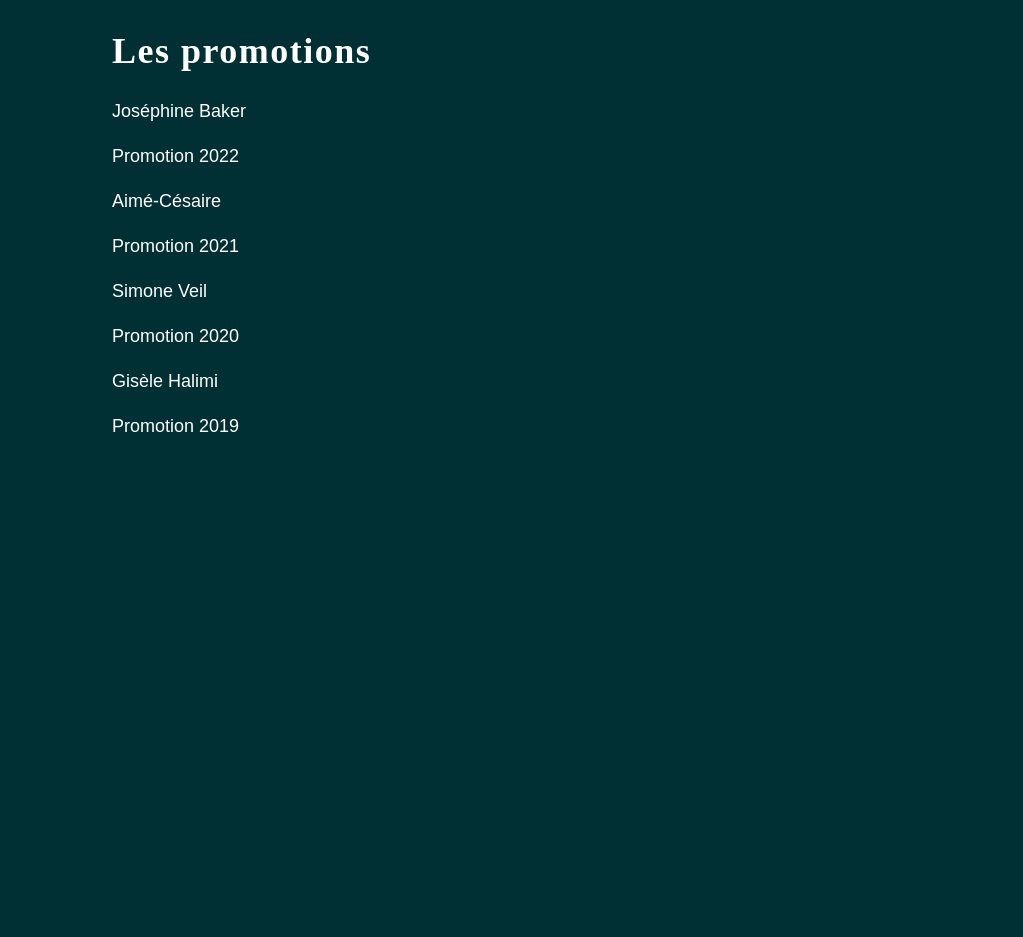
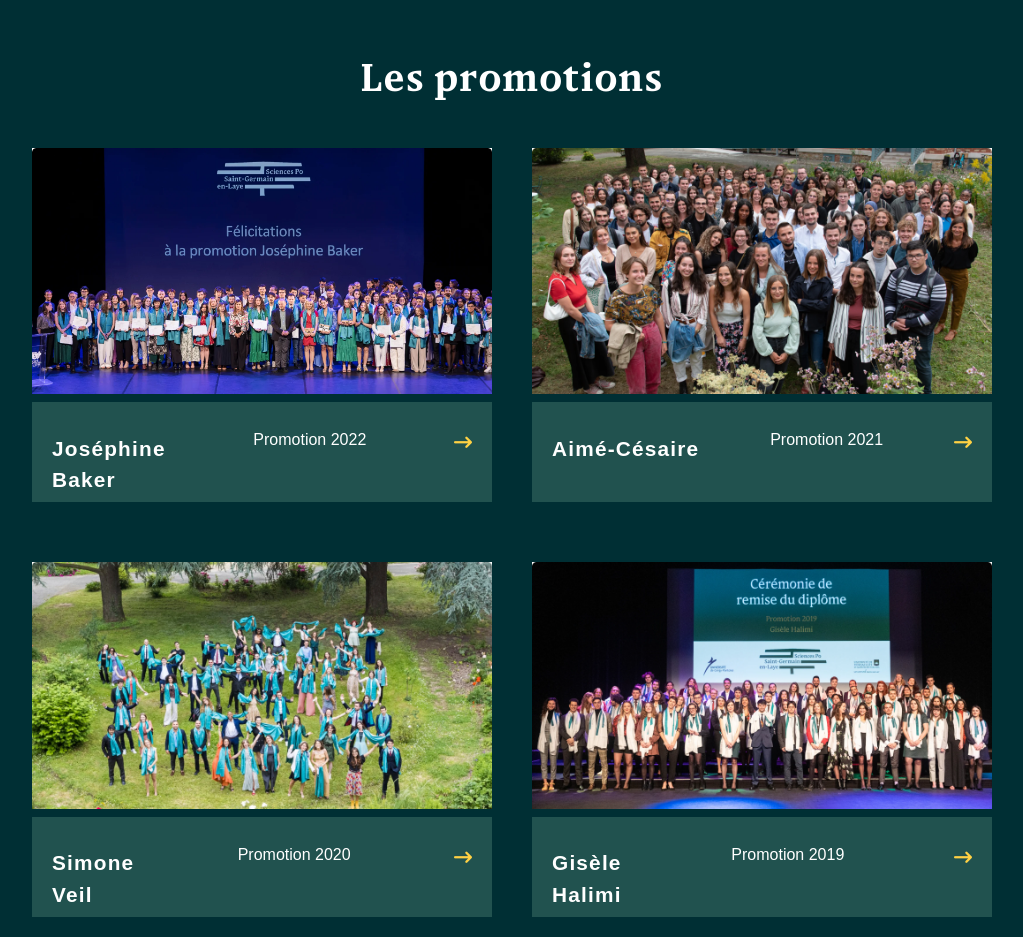
Before and after one commit to justineyg/annuaire2, a Symfony app: template templates/default/index.html.twig in a window 1280 px wide. Shown: the whole page, without its empty margins (136-1159 px from the left). Before the commit the page ends 432 px from the top, so only its background shows below. Run offline with Twig, Linux system fonts and the light colour scheme; the template is opened without the code that fills it, so the values that code supplies are empty; some libraries are stand-ins or nearby versions; some web fonts are replaced.

Commit message:
Création page d'accueil avec les promtions + ajout des photos

```diff
--- a/public/css/style.css
+++ b/public/css/style.css
@@ -1,9 +1,7 @@
-
 @font-face{
     font-family : 'Oree';
-    src : url('/..fonts/Oree-Bold.ttf') format('truetype');
-    src : url('/..fonts/Oree-Italic.ttf') format('truetype');
-    src : url('/..fonts/Oree-Regular.ttf') format('truetype');
+    src : url('/fonts/Oree-Bold.ttf') format('truetype'), url('/fonts/Oree-Italic.ttf') format('truetype'), url('/‡fonts/Oree-Regular.ttf') format('truetype');
+
 }
 
 
--- a/templates/default/index.html.twig
+++ b/templates/default/index.html.twig
@@ -4,32 +4,76 @@
 
 {% block body %}
 <style>
-    .example-wrapper { margin: 1em auto; max-width: 800px; width: 95%; font: 18px/1.5 sans-serif; }
+    h1{text-align: center}
+    .example-wrapper { margin: 3em auto; max-width: 1000px; width: 100%; font: 18px/1.5 sans-serif; }
     .example-wrapper code { background: #F5F5F5; padding: 2px 6px; }
+    .promotions{ height: 500px; display: flex; flex-wrap: wrap;}
+    .promotions>* { flex: 1 1 500px; margin-bottom: 20px; padding: 20px 20px}
+    .text_section{ background: #21524F; height: 100px; display: flex; padding: 10px 20px; justify-content: space-between;}
+    .name{ font-size: 1.3rem; letter-spacing: 1.2px; font-weight: bold;}
+    .year{ font-size: 1rem}
+    i{ color: #FFD144}
+
+
 </style>
 
 <div class="example-wrapper">
     <h1>Les promotions</h1>
 
     <div class="promotions">
+
         <div class="year_of_promotion">
-            <p>Joséphine Baker</p>
-            <p>Promotion 2022</p>
+            <img src={{asset('img/josephineBaker.webp')}} width="100%">
+            <div class="text_section">
+
+                <p class="name">Joséphine<br> Baker</p>
+                <p class="year">Promotion 2022</p>
+                <p>
+                    <a>
+                        <i class="fa-solid fa-arrow-right-long"></i>
+                    </a>
+                </p>
+            </div>
         </div>
 
         <div class="year_of_promotion">
-            <p>Aimé-Césaire</p>
-            <p>Promotion 2021</p>
+            <img src={{asset('img/aimeCesaire.webp')}} width="100%">
+            <div class="text_section">
+                <p class="name">Aimé-Césaire</p>
+                <p class="year">Promotion 2021</p>
+                <p>
+                    <a>
+                        <i class="fa-solid fa-arrow-right-long"></i>
+                    </a>
+                </p>
+            </div>
+
         </div>
 
         <div class="year_of_promotion">
-            <p>Simone Veil</p>
-            <p>Promotion 2020</p>
+            <img src={{asset('img/simoneVeil.webp')}} width="100%">
+            <div class="text_section">
+                <p class="name">Simone <br>Veil</p>
+                <p class="year">Promotion 2020</p>
+                <p>
+                    <a>
+                        <i class="fa-solid fa-arrow-right-long"></i>
+                    </a>
+                </p>
+            </div>
         </div>
 
         <div class="year_of_promotion">
-            <p>Gisèle Halimi</p>
-            <p>Promotion 2019</p>
+            <img src={{asset('img/giseleHalimi.webp')}} width="100%">
+            <div class="text_section">
+                <p class="name">Gisèle <br>Halimi</p>
+                <p class="year">Promotion 2019</p>
+                <p>
+                    <a>
+                        <i class="fa-solid fa-arrow-right-long"></i>
+                    </a>
+                </p>
+            </div>
         </div>
     </div>
 </div>
--- a/templates/homepage/index.html.twig
+++ b/templates/homepage/index.html.twig
@@ -4,7 +4,8 @@
 
 {% block body %}
 <style>
-    .example-wrapper { margin: 1em auto; max-width: 800px; width: 95%; font: 18px/1.5 sans-serif; }
+   h1{text-align: center}
+    .example-wrapper { margin: 3em auto; max-width: 1000px; width: 100%; font: 18px/1.5 sans-serif; }
     .example-wrapper code { background: #F5F5F5; padding: 2px 6px; }
 </style>
     {% block header %}
```
Also changed, not shown: src/Controller/PromotionController.php (added, +18 -0 lines), src/Entity/User.php (+15 -0 lines), templates/promotion/index.html.twig (added, +20 -0 lines), public/img/aimeCesaire.webp (added), public/img/giseleHalimi.webp (added), public/img/josephineBaker.webp (added), public/img/simoneVeil.webp (added).
